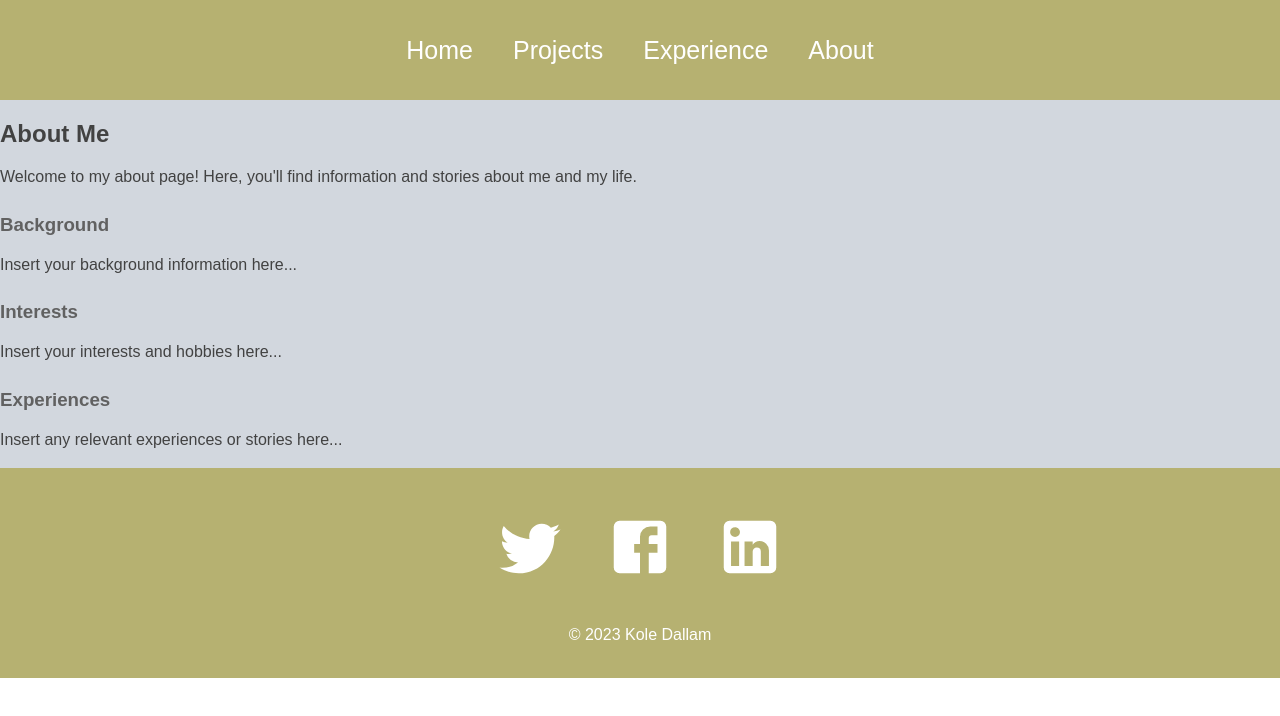
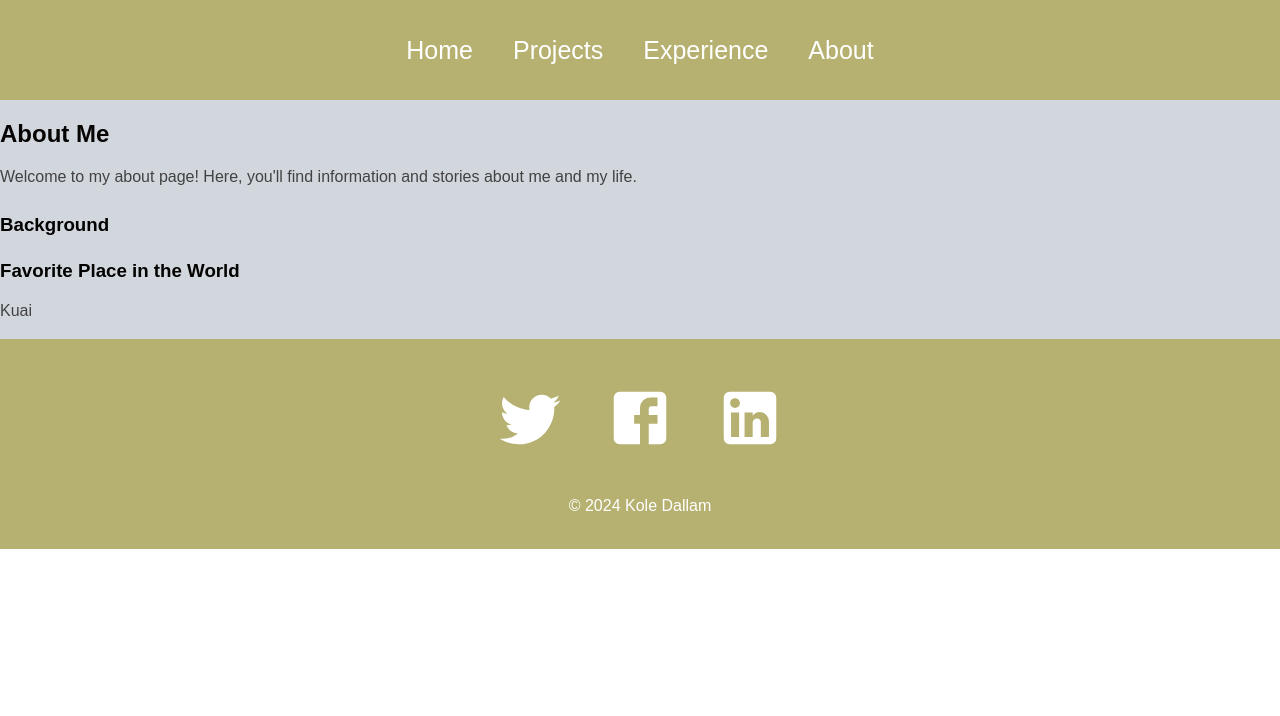
Before and after one commit to 00LEEE/React-PortfolioCode, a React (Create React App) app: page /about in a window 1280 px wide. Shown: the top 716 px of the page. Built offline with nearby package versions, Linux system fonts and the light colour scheme.

Commit message:
About page addition

```diff
--- a/package.json
+++ b/package.json
@@ -4,10 +4,10 @@
   "homepage": "https://00LEEE.github.io/React-Port-Gpages",
   "private": true,
   "dependencies": {
-    "@emotion/react": "^11.11.0",
-    "@emotion/styled": "^11.11.0",
+    "@emotion/react": "^11.11.4",
+    "@emotion/styled": "^11.11.5",
     "@mui/icons-material": "^5.11.16",
-    "@mui/material": "^5.13.0",
+    "@mui/material": "^5.15.15",
     "@testing-library/jest-dom": "^5.16.5",
     "@testing-library/react": "^13.4.0",
     "@testing-library/user-event": "^13.5.0",
--- a/src/components/Footer.js
+++ b/src/components/Footer.js
@@ -18,7 +18,7 @@ function Footer() {
           <LinkedInIcon />
         </a>
       </div>
-      <p> &copy; 2023 Kole Dallam</p>
+      <p> &copy; 2024 Kole Dallam</p>
     </div>
   );
 }
--- a/src/pages/About.js
+++ b/src/pages/About.js
@@ -7,11 +7,9 @@ const About = () => {
       <h2>About Me</h2>
       <p>Welcome to my about page! Here, you'll find information and stories about me and my life.</p>
       <h3>Background</h3>
-      <p>Insert your background information here...</p>
-      <h3>Interests</h3>
-      <p>Insert your interests and hobbies here...</p>
-      <h3>Experiences</h3>
-      <p>Insert any relevant experiences or stories here...</p>
+      <p></p>
+      <h3>Favorite Place in the World</h3>
+      <p>Kuai</p>
       {/* --------*/}
     </div>
   );
--- a/src/styles/About.css
+++ b/src/styles/About.css
@@ -10,12 +10,12 @@
 
   /* Heading styles */
   h2 {
-    color: #424242;
+    color: #070404;
     margin-bottom: 16px;
   }
 
   h3 {
-    color: #616161;
+    color: #020201;
     margin-top: 24px;
     margin-bottom: 8px;
   }
```
Also changed, not shown: 1 other file (tests, documents, lock files or other folders).
